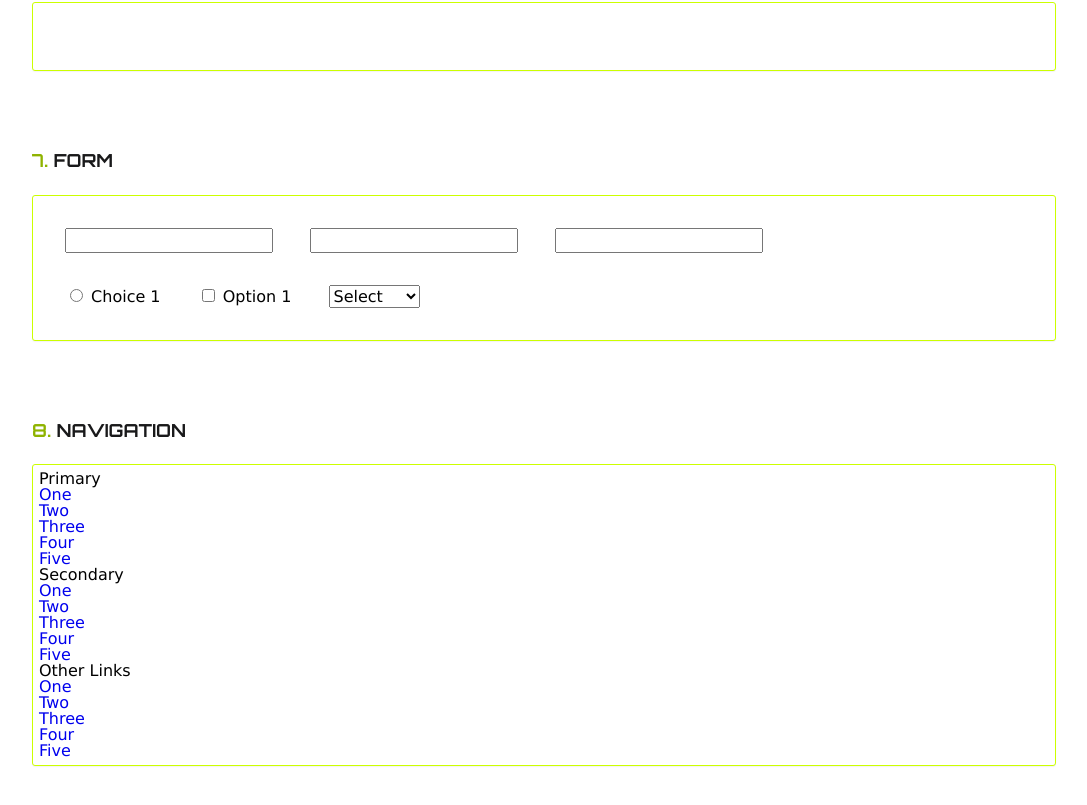
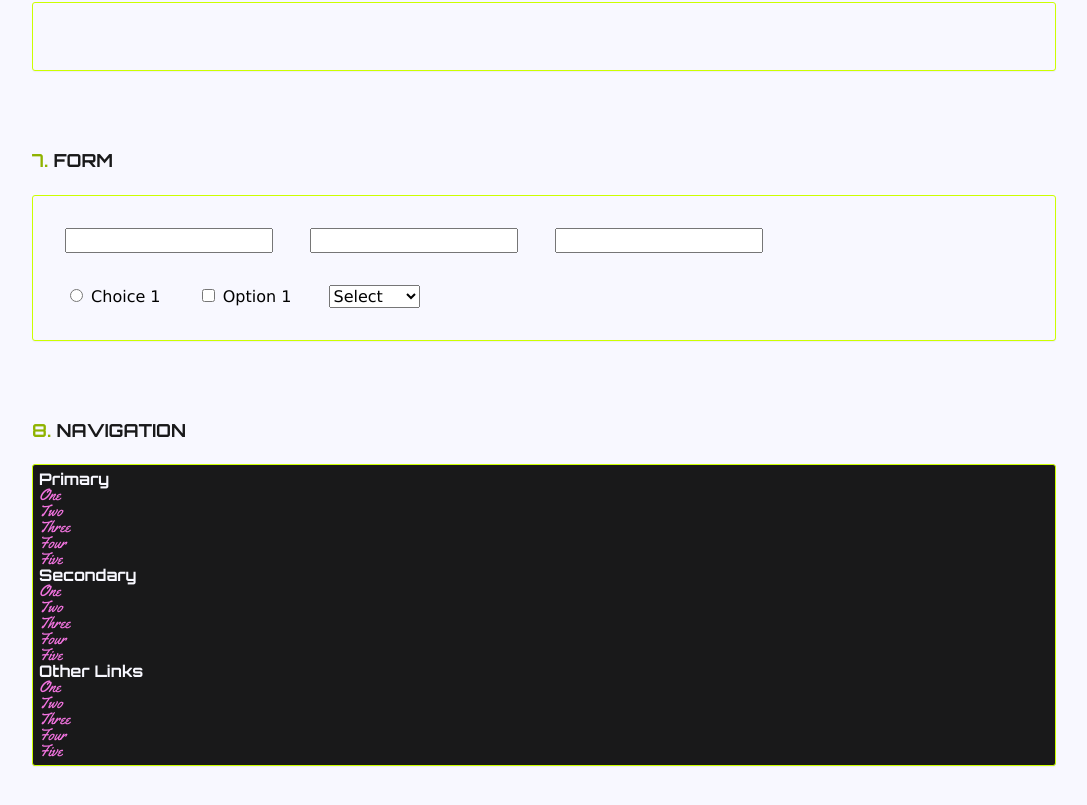
Before and after one commit to wdd331group2/zen-garden, a website built with Parcel: page style-guide-template/src/index.html in a window 1280 px wide. Shown: the part 1989-2794 px from the top of the page, without its empty margins (96-1183 px from the left). Built offline with nearby package versions, Linux system fonts and the light colour scheme.

Commit message:
side bar nav

```diff
--- a/style-guide-template/src/scss/style-guide.scss
+++ b/style-guide-template/src/scss/style-guide.scss
@@ -13,7 +13,7 @@ $color-1: #f374e0; // Pink
 $color-2: #19191a; // Dark Blue
 $color-3: #6a88a5; // blue
 $color-4: #ccff00; // neon yellow
-$color-5: #ffffff; // white
+$color-5: #f8f8ff; // white
 
 // additional colors
 
@@ -278,4 +278,23 @@ xButtons
   color: $color-1;
 }
 
+/* --------------------------------
+
+xSide Bar Nav
+
+-------------------------------- */
+.cd-navigation {
+    .cd-box {
+        background-color: $color-2
+    }
+    h3{
+        font-family: $secondary-font;
+        color: $color-5;
+    }
+    li a {
+        font-family: $secondary-header-font;
+        color: $color-1;
+    }
+}
+
 @import 'partials/basic-style';
```
